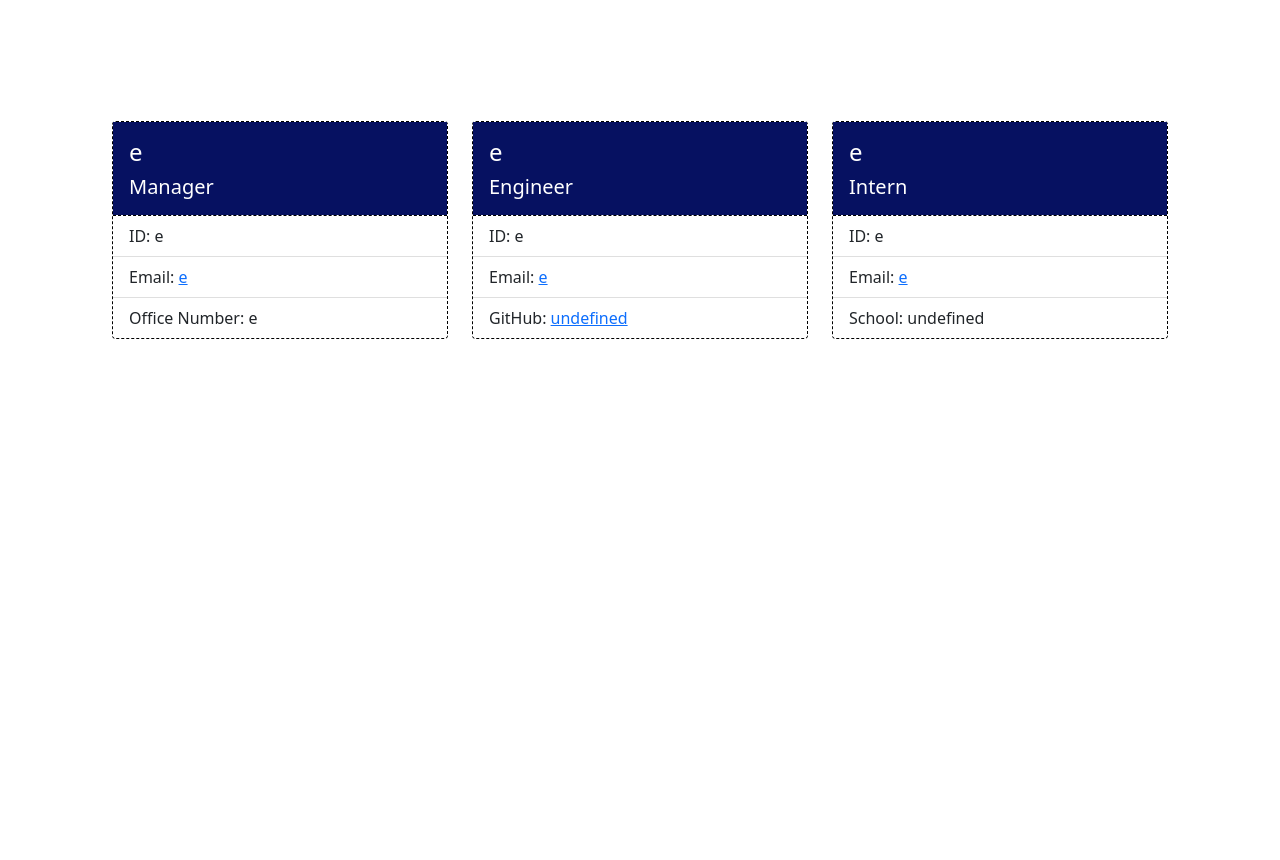
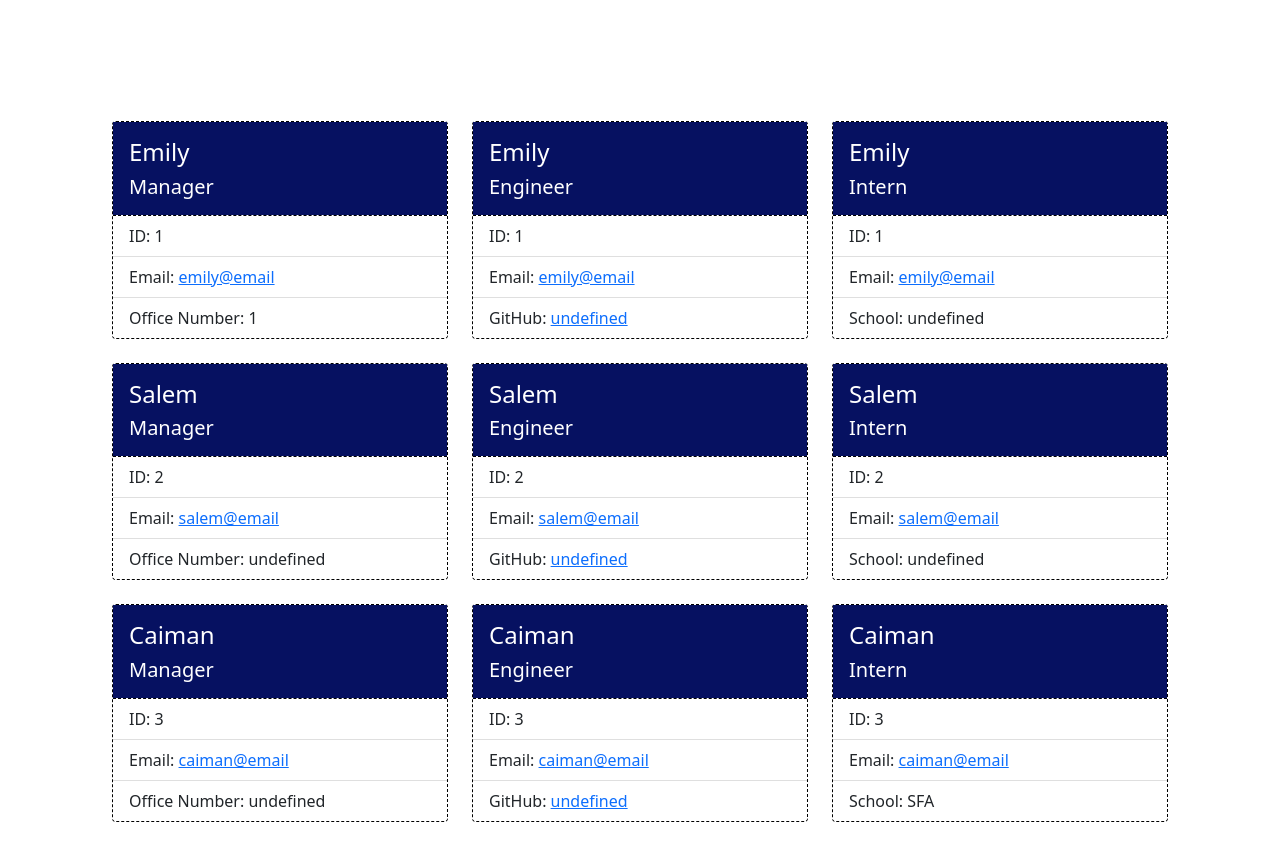
Before and after one commit to Emilyrh1058/Ch-10---Team-Profile-Generator, a website: page index.html in a window 1280 px wide. Shown: the part 100-960 px from the top of the page. Before the commit the page ends 800 px from the top, so only its background shows below. Drawn offline with nearby package versions, Linux system fonts and the light colour scheme.

Commit message:
Cards print, but need to render employee type

```diff
--- a/index.html
+++ b/index.html
@@ -20,13 +20,13 @@
       <div class="col">
       <div class="card h-100">
         <div class="card-body">
-          <h4 class="card-title">e</h4>
+          <h4 class="card-title">Emily</h4>
           <h5 class="card-text">Manager</h5>
         </div>
         <ul class="list-group list-group-flush">
-          <li class="list-group-item">ID: e</li>
-          <li class="list-group-item">Email: <a href="mailto:e" class="card-link">e</a></li>
-          <li class="list-group-item">Office Number: e</li>
+          <li class="list-group-item">ID: 1</li>
+          <li class="list-group-item">Email: <a href="mailto:emily@email" class="card-link">emily@email</a></li>
+          <li class="list-group-item">Office Number: 1</li>
         </ul>
       </div>
     </div>
@@ -34,12 +34,12 @@
       <div class="col">
       <div class="card h-100">
         <div class="card-body">
-          <h4 class="card-title">e</h4>
+          <h4 class="card-title">Emily</h4>
           <h5 class="card-text">Engineer</h5>
         </div>
         <ul class="list-group list-group-flush">
-          <li class="list-group-item">ID: e</li>
-          <li class="list-group-item">Email: <a href="mailto:e" class="card-link">e</a></li>
+          <li class="list-group-item">ID: 1</li>
+          <li class="list-group-item">Email: <a href="mailto:emily@email" class="card-link">emily@email</a></li>
           <li class="list-group-item">GitHub: <a href="https://github.com/undefined" target="_blank" class="card-link">undefined</a></li>
         </ul>
       </div>
@@ -48,13 +48,97 @@
       <div class="col">
       <div class="card h-100">
         <div class="card-body">
-          <h4 class="card-title">e</h4>
+          <h4 class="card-title">Emily</h4>
           <h5 class="card-text">Intern</h5>
         </div>
         <ul class="list-group list-group-flush">
-          <li class="list-group-item">ID: e</li>
-          <li class="list-group-item">Email: <a href="mailto:e" class="card-link">e</a></li>
+          <li class="list-group-item">ID: 1</li>
+          <li class="list-group-item">Email: <a href="mailto:emily@email" class="card-link">emily@email</a></li>
           <li class="list-group-item">School: undefined</li>
+        </ul>
+      </div>
+    </div>
+
+      <div class="col">
+      <div class="card h-100">
+        <div class="card-body">
+          <h4 class="card-title">Salem</h4>
+          <h5 class="card-text">Manager</h5>
+        </div>
+        <ul class="list-group list-group-flush">
+          <li class="list-group-item">ID: 2</li>
+          <li class="list-group-item">Email: <a href="mailto:salem@email" class="card-link">salem@email</a></li>
+          <li class="list-group-item">Office Number: undefined</li>
+        </ul>
+      </div>
+    </div>
+
+      <div class="col">
+      <div class="card h-100">
+        <div class="card-body">
+          <h4 class="card-title">Salem</h4>
+          <h5 class="card-text">Engineer</h5>
+        </div>
+        <ul class="list-group list-group-flush">
+          <li class="list-group-item">ID: 2</li>
+          <li class="list-group-item">Email: <a href="mailto:salem@email" class="card-link">salem@email</a></li>
+          <li class="list-group-item">GitHub: <a href="https://github.com/undefined" target="_blank" class="card-link">undefined</a></li>
+        </ul>
+      </div>
+    </div>
+
+      <div class="col">
+      <div class="card h-100">
+        <div class="card-body">
+          <h4 class="card-title">Salem</h4>
+          <h5 class="card-text">Intern</h5>
+        </div>
+        <ul class="list-group list-group-flush">
+          <li class="list-group-item">ID: 2</li>
+          <li class="list-group-item">Email: <a href="mailto:salem@email" class="card-link">salem@email</a></li>
+          <li class="list-group-item">School: undefined</li>
+        </ul>
+      </div>
+    </div>
+
+      <div class="col">
+      <div class="card h-100">
+        <div class="card-body">
+          <h4 class="card-title">Caiman</h4>
+          <h5 class="card-text">Manager</h5>
+        </div>
+        <ul class="list-group list-group-flush">
+          <li class="list-group-item">ID: 3</li>
+          <li class="list-group-item">Email: <a href="mailto:caiman@email" class="card-link">caiman@email</a></li>
+          <li class="list-group-item">Office Number: undefined</li>
+        </ul>
+      </div>
+    </div>
+
+      <div class="col">
+      <div class="card h-100">
+        <div class="card-body">
+          <h4 class="card-title">Caiman</h4>
+          <h5 class="card-text">Engineer</h5>
+        </div>
+        <ul class="list-group list-group-flush">
+          <li class="list-group-item">ID: 3</li>
+          <li class="list-group-item">Email: <a href="mailto:caiman@email" class="card-link">caiman@email</a></li>
+          <li class="list-group-item">GitHub: <a href="https://github.com/undefined" target="_blank" class="card-link">undefined</a></li>
+        </ul>
+      </div>
+    </div>
+
+      <div class="col">
+      <div class="card h-100">
+        <div class="card-body">
+          <h4 class="card-title">Caiman</h4>
+          <h5 class="card-text">Intern</h5>
+        </div>
+        <ul class="list-group list-group-flush">
+          <li class="list-group-item">ID: 3</li>
+          <li class="list-group-item">Email: <a href="mailto:caiman@email" class="card-link">caiman@email</a></li>
+          <li class="list-group-item">School: SFA</li>
         </ul>
       </div>
     </div>
```
